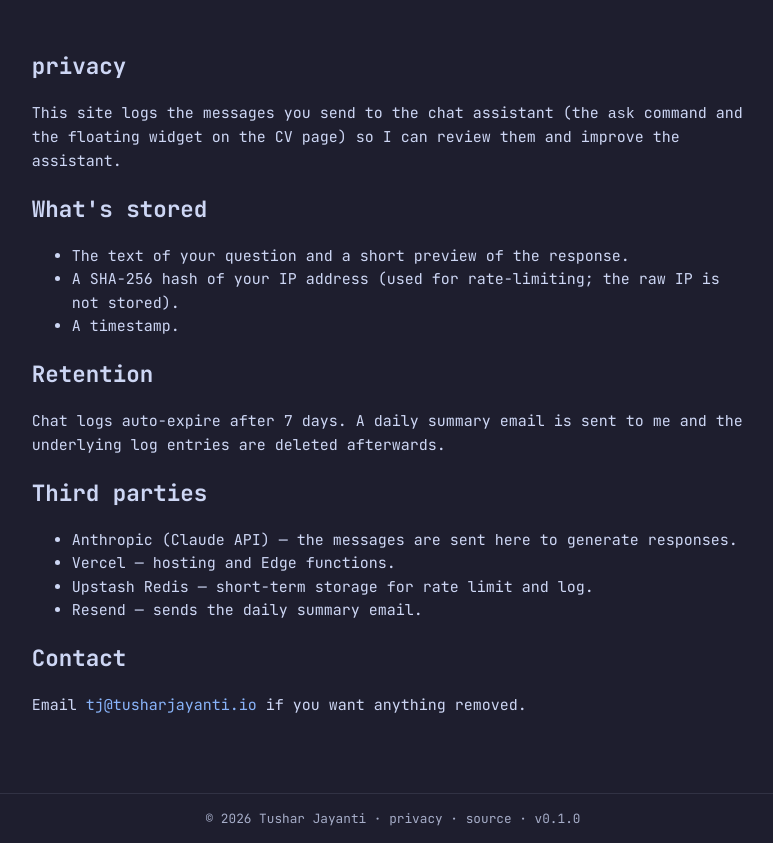
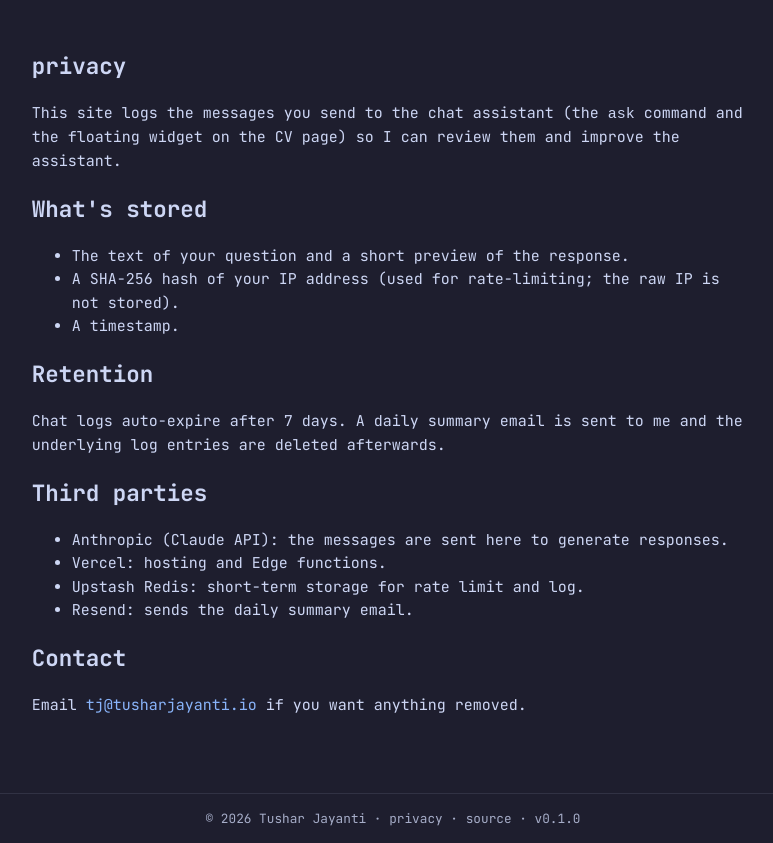
Before and after one commit to tusharjayanti/tusharjayanti.io, a React (Vite) app: page /privacy in a window 1280 px wide. Shown: the whole page, without its empty margins (247-1020 px from the left). Built offline with nearby package versions, Linux system fonts and the light colour scheme.

Commit message:
fix(phase-2): em-dash polish, CV uses '- ' bullets

```diff
--- a/index.html
+++ b/index.html
@@ -4,7 +4,7 @@
     <meta charset="UTF-8" />
     <link rel="icon" type="image/svg+xml" href="/favicon.svg" />
     <meta name="viewport" content="width=device-width, initial-scale=1.0" />
-    <meta name="description" content="Tushar Jayanti — senior backend engineer building agentic systems." />
+    <meta name="description" content="Tushar Jayanti: senior backend engineer building agentic systems." />
     <meta name="theme-color" content="#1e1e2e" />
     <link rel="preconnect" href="https://fonts.googleapis.com" />
     <link rel="preconnect" href="https://fonts.gstatic.com" crossorigin />
--- a/src/content/projects.ts
+++ b/src/content/projects.ts
@@ -28,7 +28,7 @@ export const projects: Project[] = [
     name: 'vox-agent',
     oneLiner: 'Text customer support agent + inline hallucination evals.',
     description:
-      'Customer support AI with an inline hallucination-detection eval loop. Claude Sonnet generates responses, Claude Haiku acts as LLM judge. FastAPI + asyncpg + pgvector. Designed to be a production-grade LLMOps reference.',
+      'Customer support AI with an inline hallucination-detection eval loop. Claude Sonnet generates responses, Claude Haiku acts as LLM judge. FastAPI + asyncpg + pgvector. Built as my LLMOps reference project.',
     stack: [
       'Python',
       'FastAPI',
@@ -47,7 +47,7 @@ export const projects: Project[] = [
     name: 'shortlist',
     oneLiner: 'Multi-agent job search copilot I use weekly.',
     description:
-      'Six AI agents score jobs across 8 dimensions and tailor LaTeX resumes from a career corpus. Corpus-grounded — no hallucinated experience. I use it weekly.',
+      'Six AI agents score jobs across 8 dimensions and tailor LaTeX resumes from a career corpus. Corpus-grounded. No hallucinated experience. I use it weekly.',
     stack: ['Python', 'Pydantic', 'Claude API', 'PostgreSQL', 'LaTeX'],
     github: 'https://github.com/tusharjayanti/shortlist',
     status: 'shipped',
--- a/src/pages/Privacy.tsx
+++ b/src/pages/Privacy.tsx
@@ -23,10 +23,10 @@ export function Privacy() {
       </p>
       <h2>Third parties</h2>
       <ul>
-        <li>Anthropic (Claude API) — the messages are sent here to generate responses.</li>
-        <li>Vercel — hosting and Edge functions.</li>
-        <li>Upstash Redis — short-term storage for rate limit and log.</li>
-        <li>Resend — sends the daily summary email.</li>
+        <li>Anthropic (Claude API): the messages are sent here to generate responses.</li>
+        <li>Vercel: hosting and Edge functions.</li>
+        <li>Upstash Redis: short-term storage for rate limit and log.</li>
+        <li>Resend: sends the daily summary email.</li>
       </ul>
       <h2>Contact</h2>
       <p>
--- a/src/styles/globals.css
+++ b/src/styles/globals.css
@@ -312,10 +312,15 @@ button:hover {
 
 .role-bullets {
   margin: 0.25rem 0 0;
-  padding-left: 1.25rem;
+  padding-left: 0;
+  list-style: none;
   display: flex;
   flex-direction: column;
   gap: 0.2rem;
+}
+
+.role-bullets > li.bullet::before {
+  content: "- ";
 }
 
 .bullet {
```
